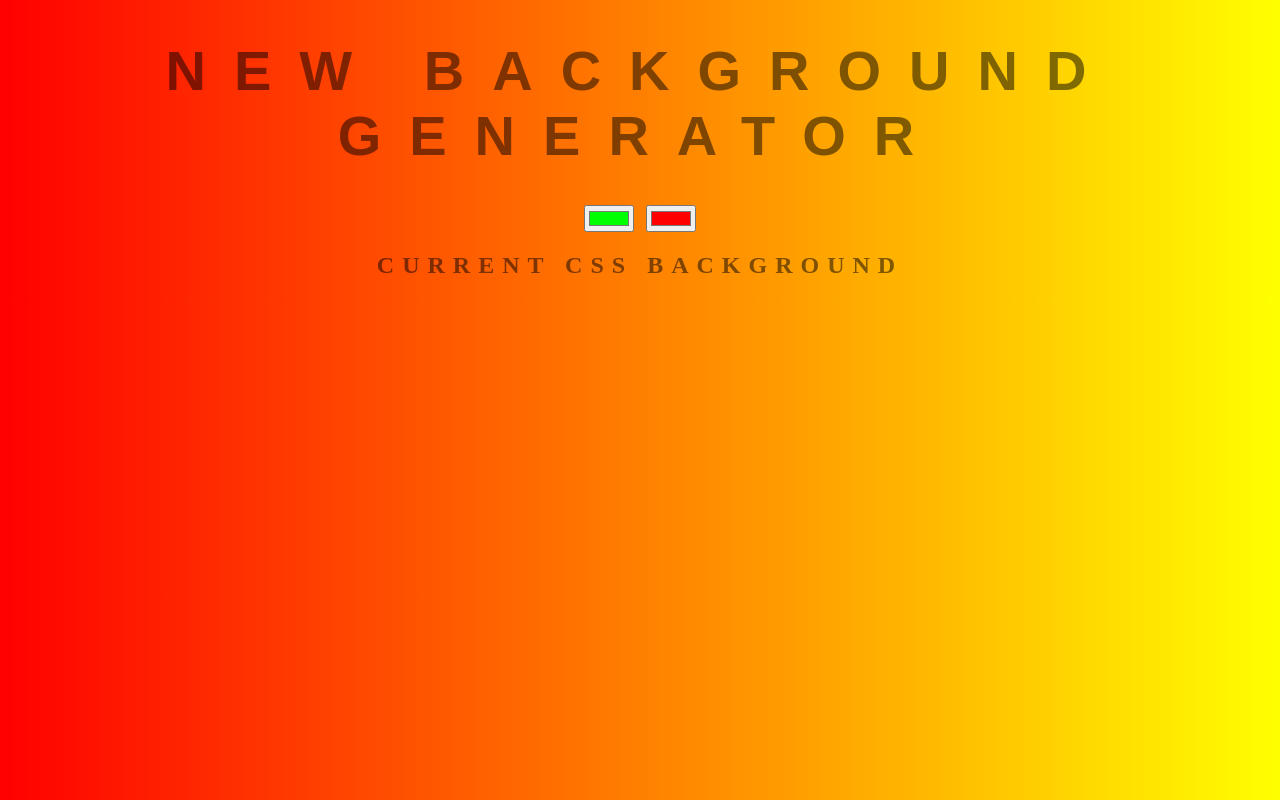
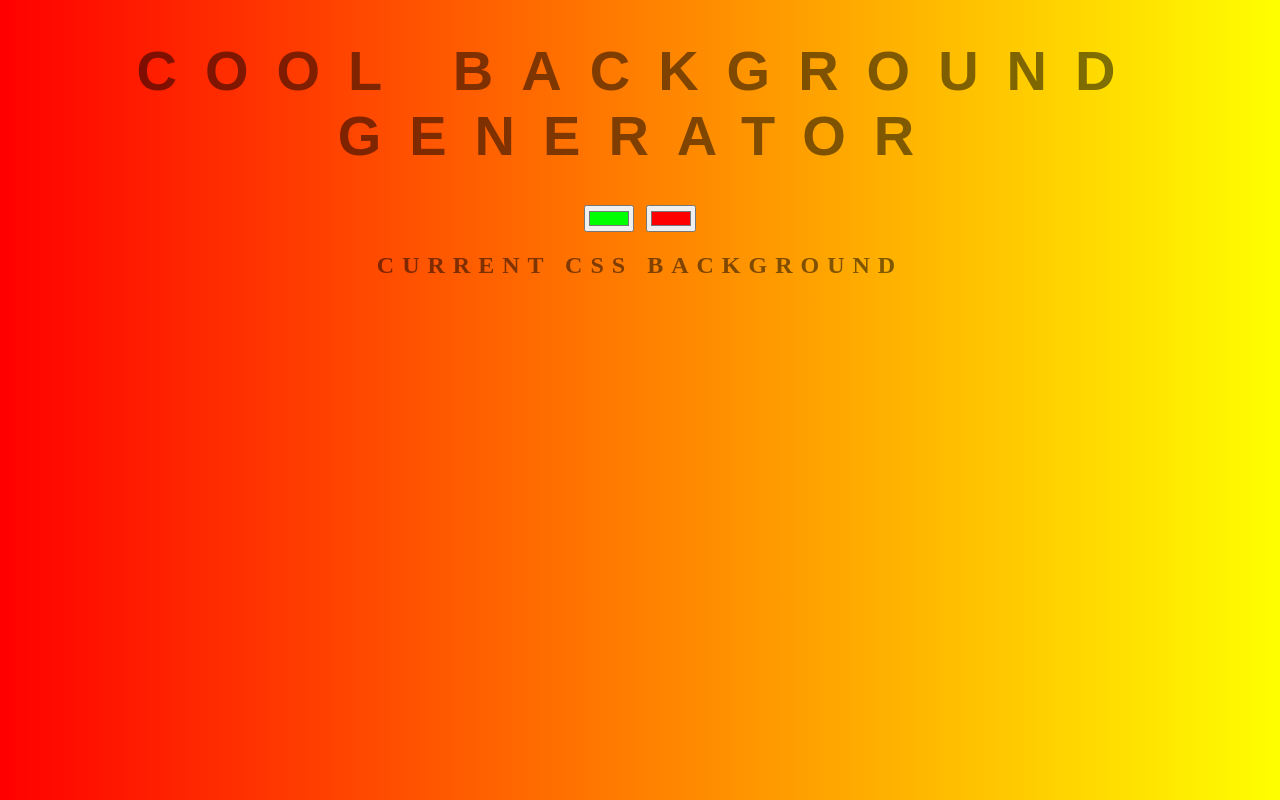
Before and after one commit to ChaithanyaMR/background-generator, a plain HTML site: page index.html in a window 1280 px wide. Drawn offline with Linux system fonts and the light colour scheme.

Commit message:
modified heading

```diff
--- a/index.html
+++ b/index.html
@@ -5,7 +5,7 @@
 	<link rel="stylesheet" type="text/css" href="style.css">
 </head>
 <body id="gradient">
-	<h1>New Background Generator</h1>
+	<h1>COOL Background Generator</h1>
 	<input class="color1" type="color" name="color1" value="#00ff00">
 	<!-- onclick="setGradient()" or oninput="setGradient()" works same as color2.addEventListener("input", setGradient)-->
 	<input class="color2" type="color" name="color2" value="#ff0000">
```
